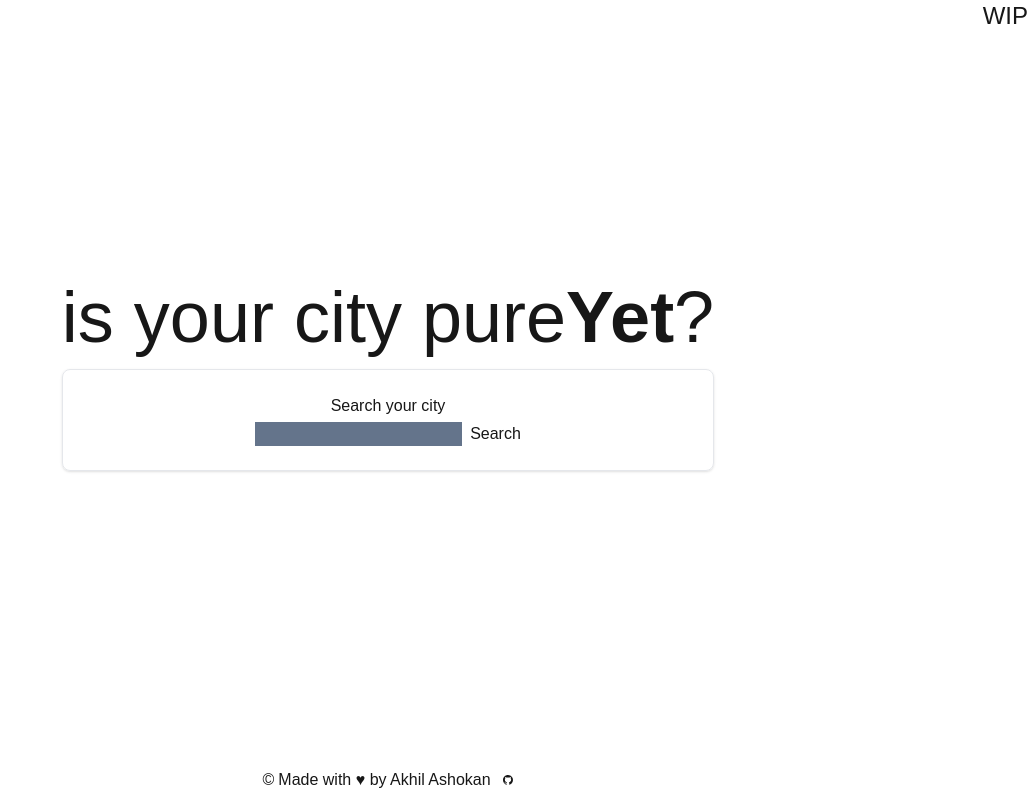
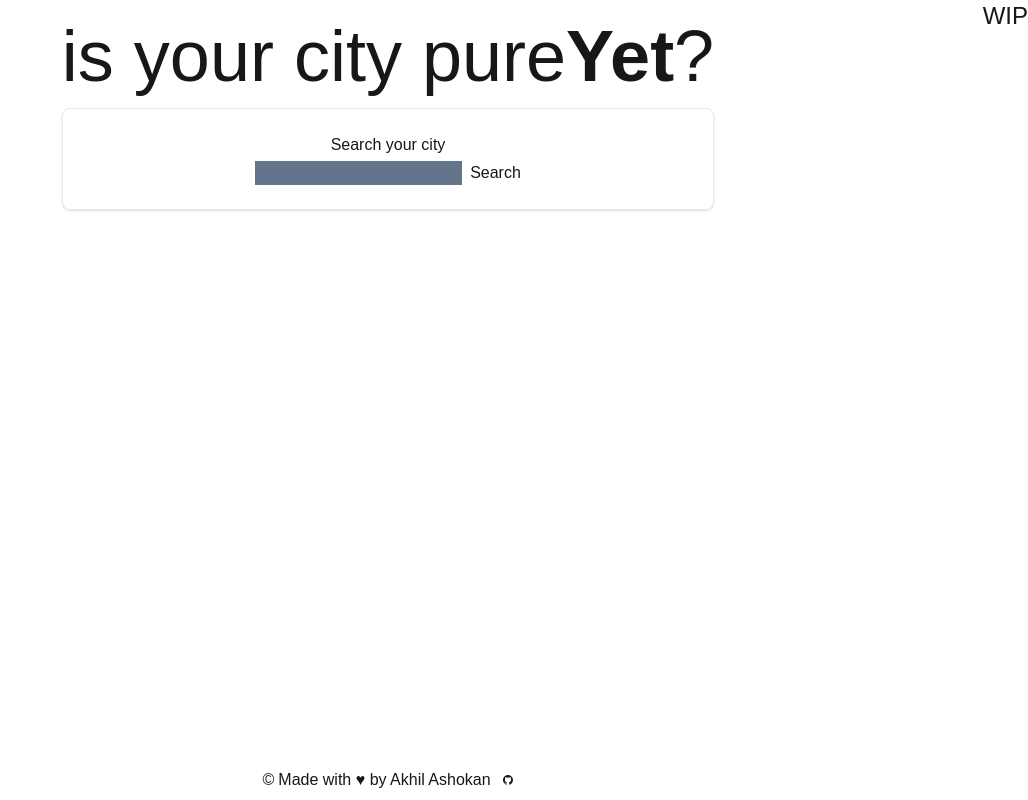
Before and after one commit to akhilashokan/pureYet, a Next.js app: page / in a window 1280 px wide. Shown: the whole page, without its empty margins (252-1280 px from the left). Built offline with nearby package versions, Linux system fonts and the light colour scheme.

Commit message:
refactor: footer conponent location update

```diff
--- a/app/layout.tsx
+++ b/app/layout.tsx
@@ -1,5 +1,6 @@
 import type { Metadata } from "next";
 import "./globals.css";
+import Footer from "../components/footer";
 
 
 export const metadata: Metadata = {
@@ -14,8 +15,9 @@ export default function RootLayout({
 }>) {
   return (
     <html lang="en">
-      <body>
+      <body className="flex flex-col min-h-screen justify-between  min-w-full">
         {children}
+        <Footer />
       </body>
     </html>
   );
--- a/app/page.tsx
+++ b/app/page.tsx
@@ -1,27 +1,23 @@
 'use client'
 import { useActionState } from "react";
-import Footer from "../components/footer";
 import getcity from "./actions";
 import Search from "../components/Search";
 import Select from "../components/Select";
 
-const initialState = {
-    city: '',
-}
 export default function Home() {
-    const [state, formAction] = useActionState(getcity, initialState)
-    const stateSelected = state.city !== '';
+    const [state, formAction] = useActionState(getcity, null)
+    const stateSelected = state?.city !== '';
+
     return (
-        <main className="flex flex-col min-h-screen justify-center align-middle min-w-full">
+        <main className="flex flex-1">
             <p className="fixed top-0 right-0 text-2xl">WIP</p>
-            <div className="m-auto">
+            <div className="m-auto max-w-[95%] mt-5">
                 <header className="mb-2">
                     <h1 className="text-7xl text-center">is your city pure<strong>Yet</strong>? </h1>
                 </header>
                 <Search formAction={formAction} />
                 {stateSelected && <Select state={state} />}
             </div>
-            <Footer />
         </main>
     );
 }
```
